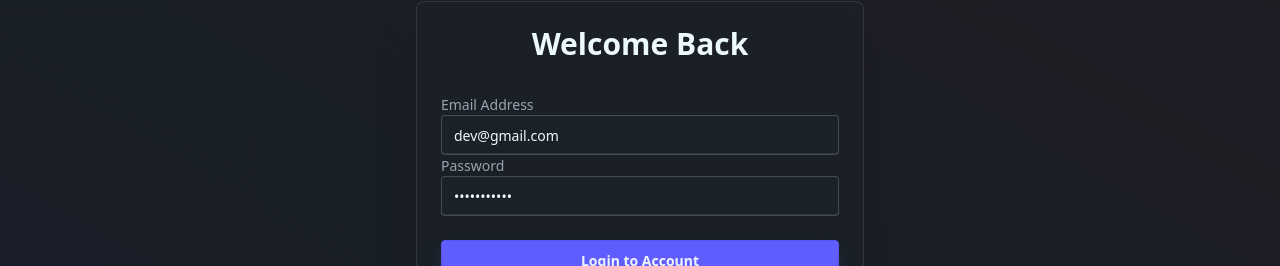
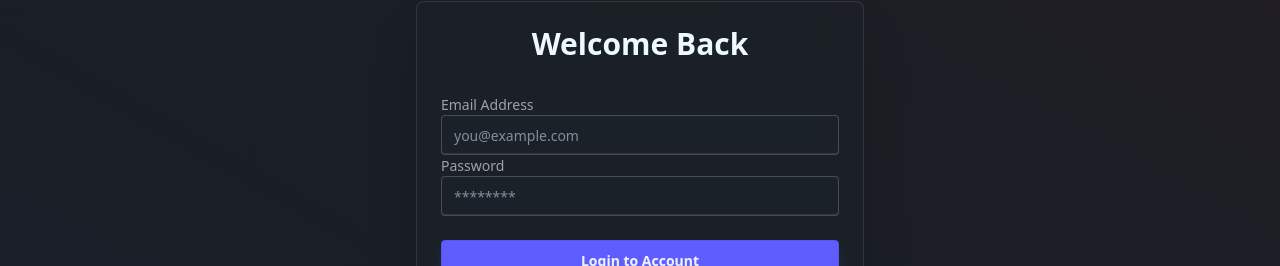
Before and after one commit to sudo-verse/JustFriend, a React (Vite) app: page /login in a window 1280 px wide. Shown: the part 245-511 px from the top of the page. Built offline with nearby package versions, Linux system fonts and the light colour scheme; no server answers.

Commit message:
remove default login password

```diff
--- a/src/components/Login.jsx
+++ b/src/components/Login.jsx
@@ -6,8 +6,8 @@ import { useNavigate } from 'react-router-dom';
 import { BASE_URL, CLOUDINARY_CLOUD_NAME, CLOUDINARY_UPLOAD_PRESET } from '../utils/constants.jsx';
 
 const Login = () => {
-  const [email, setEmail] = useState("dev@gmail.com");
-  const [password, setPassword] = useState("DevPass123!");
+  const [email, setEmail] = useState("");
+  const [password, setPassword] = useState("");
   const [name, setName] = useState("");
   const [gender, setGender] = useState("");
   const [photoUrl, setPhotoUrl] = useState("https://www.pngall.com/wp-content/uploads/5/Profile-PNG-File.png");
```
